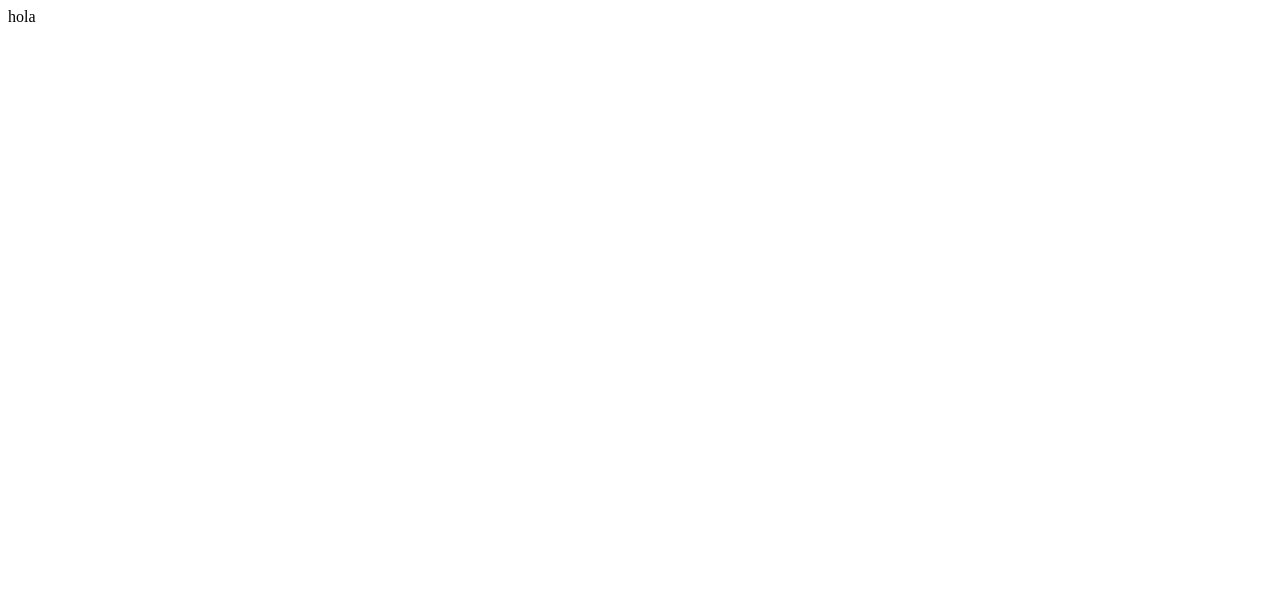
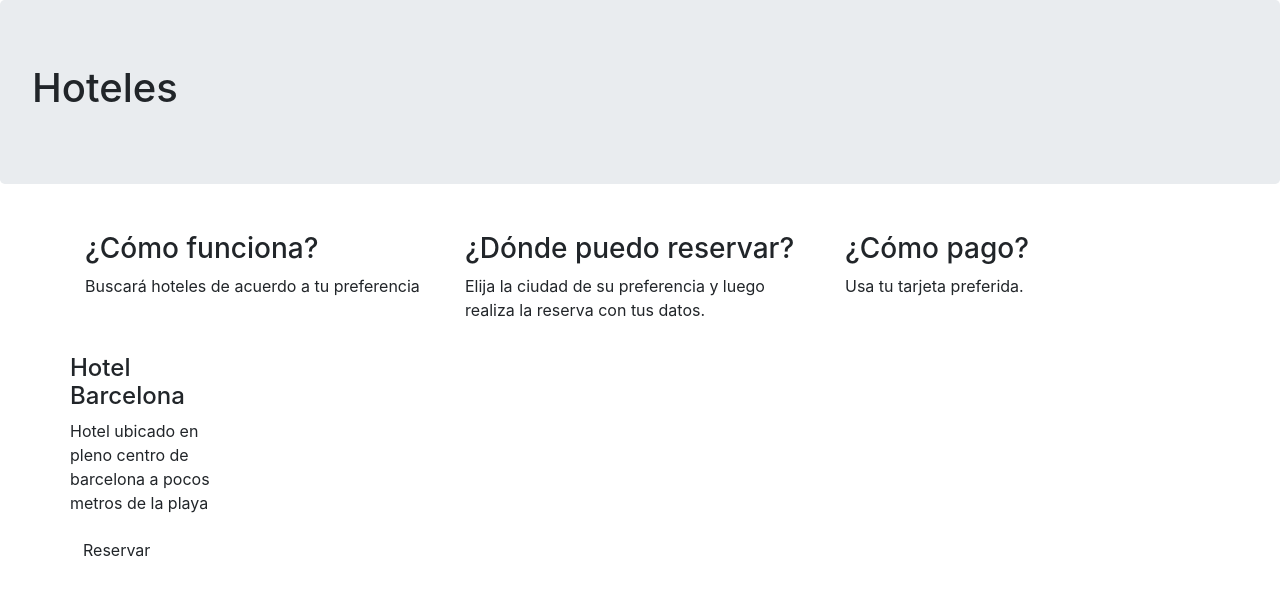
Before and after one commit to AleysRocaVargas/bootstrapcoursera, a website: page index.html in a window 1280 px wide. Drawn offline with nearby package versions, Linux system fonts and the light colour scheme.

Commit message:
se ha creado la capeta css y el archivo style.css

```diff
--- a/index.html
+++ b/index.html
@@ -1,11 +1,67 @@
-<!DOCTYPE html>
-<html lang="en">
-<head>
-      <meta charset="UTF-8">
-      <meta name="viewport" content="width=device-width, initial-scale=1.0">
-      <title>Document</title>
-</head>
-<body>
-   hola
-</body>
+<!doctype html>
+<html lang="es">
+  <head>
+    <!-- Required meta tags -->
+    <meta charset="utf-8">
+    <meta name="viewport" content="width=device-width, initial-scale=1, shrink-to-fit=no">
+
+    <!-- Bootstrap CSS -->
+    <link rel="stylesheet" href="node_modules/bootstrap/dist/css/bootstrap.min.css" >
+
+    <title>Guia de hoteles</title>
+  </head>
+  <body>
+  <div class="jumbotron">
+    <h1>Hoteles</h1>
+  </div>
+  <div class="container">
+    <div class="row">
+      <div class="col-sm-4">
+        <p>
+          <h3>
+            ¿Cómo funciona?
+          </h3>
+          <p>Buscará hoteles de acuerdo a tu preferencia</p>
+        </p>
+      </div>
+      <div class="col-sm-4">
+        <p>
+          <h3>
+            ¿Dónde puedo reservar?
+          </h3>
+          <p>Elija la ciudad de su preferencia y luego
+            realiza la reserva con tus datos.
+          </p>
+        </p>
+      </div>
+      <div class="col-sm-4">
+        <p>
+          <h3>
+            ¿Cómo pago?
+          </h3>
+          <p>Usa tu tarjeta preferida.</p>
+        </p>
+      </div>
+      <hr>
+      <div class="row">
+        <div class="col-sm-4">
+          <p>
+            <h4>
+              Hotel Barcelona
+            </h3>
+            <p>Hotel ubicado en pleno centro de barcelona a pocos metros de la playa</p>
+          </p>
+          <button class="btn">Reservar</button>
+        </div>
+      </div>
+
+    </div>
+  </div>
+
+    <!-- Optional JavaScript -->
+    <!-- jQuery first, then Popper.js, then Bootstrap JS -->
+    <script src="node_modules\jquery\dist\jquery.min.js"></script>
+    <script src="node_modules/popper.js/dist/esm/popper.min.js"></script>
+    <script src="node_modules/bootstrap/dist/js/bootstrap.min.js"></script>
+  </body>
 </html>
--- a/package.json
+++ b/package.json
@@ -11,5 +11,10 @@
   "license": "ISC",
   "devDependencies": {
     "lite-server": "^2.5.4"
+  },
+  "dependencies": {
+    "bootstrap": "^4.5.0",
+    "jquery": "^3.5.1",
+    "popper.js": "^1.16.1"
   }
 }
```
Also changed, not shown: css/style.css (added), 1 other file.
